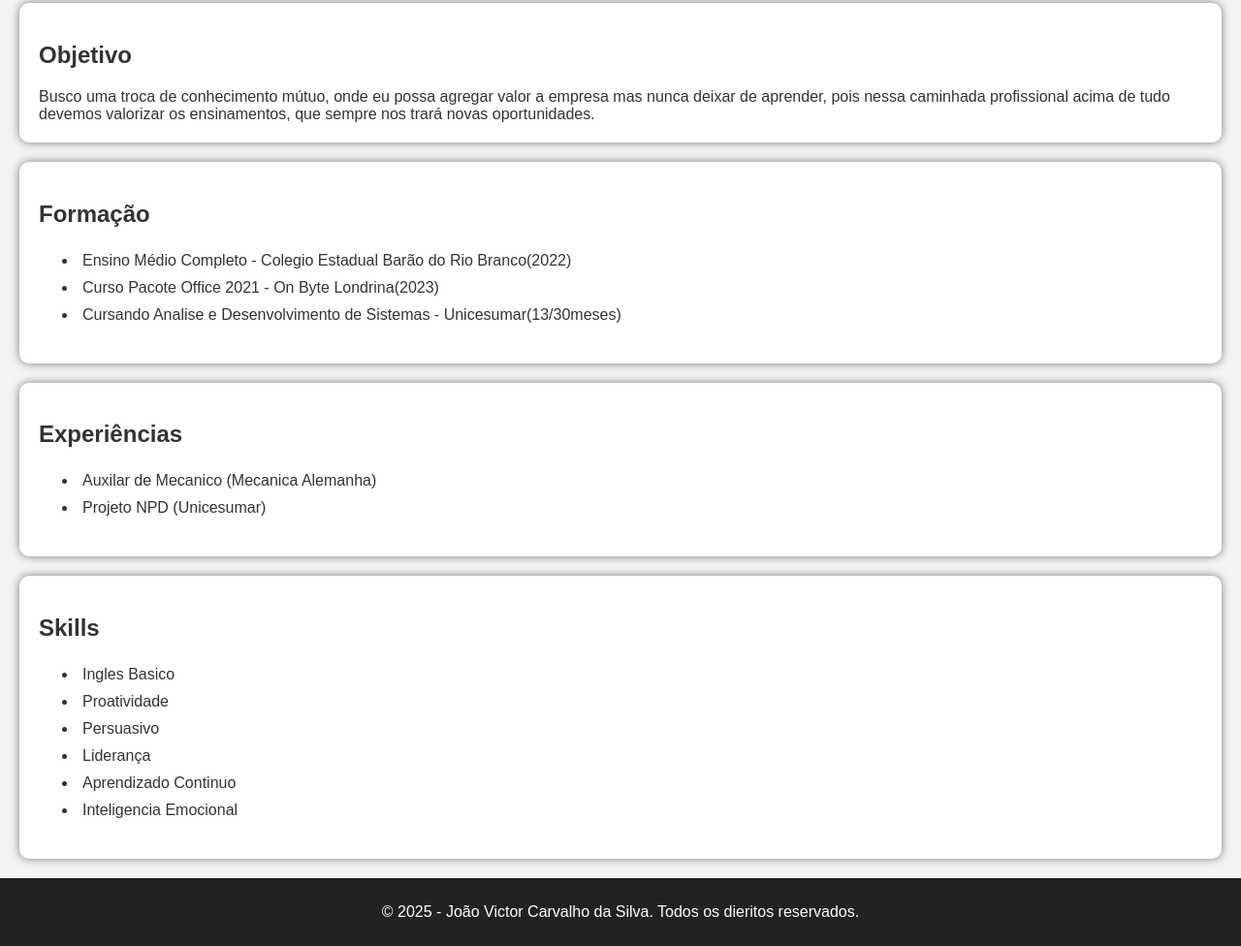
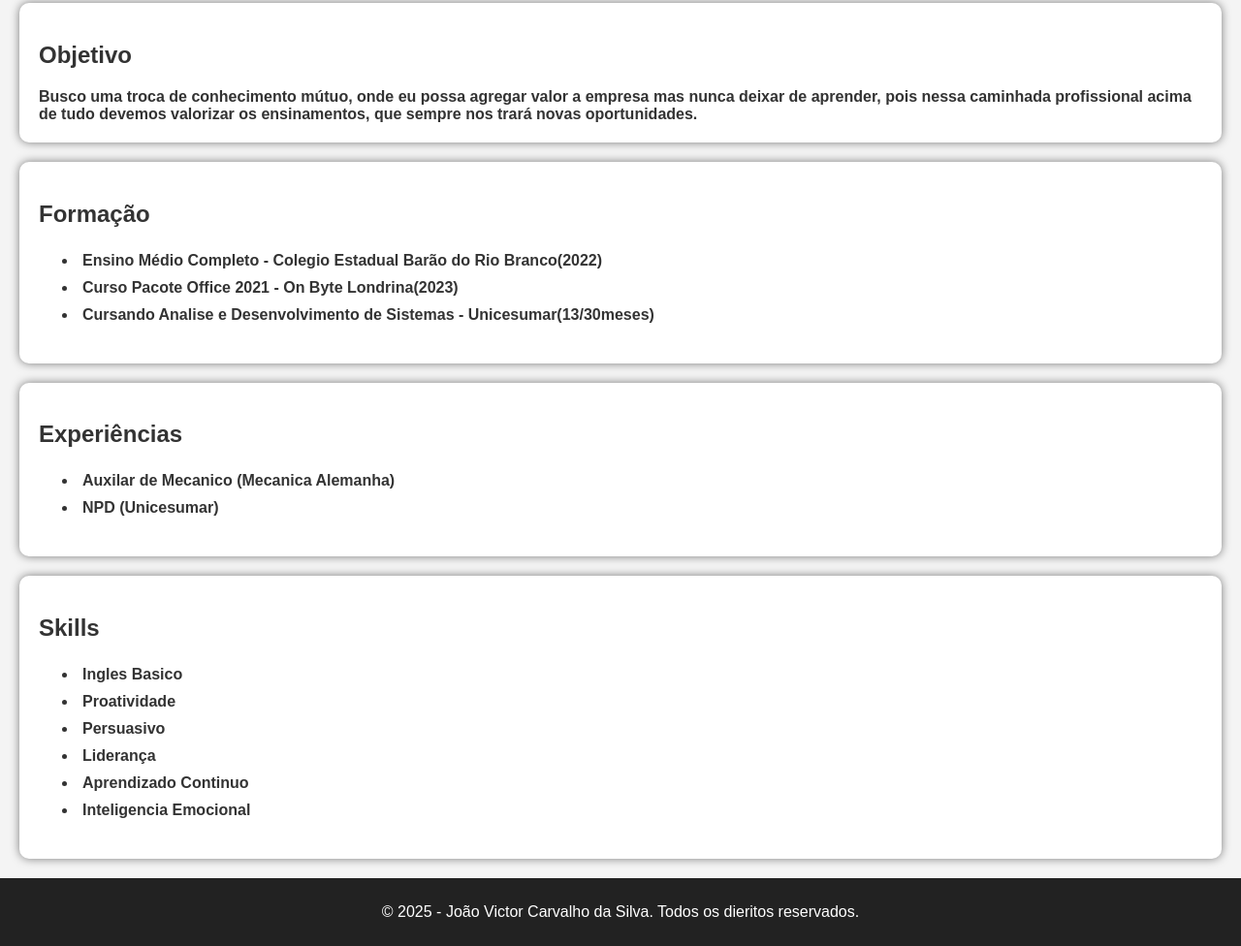
Before and after one commit to CarvalhotoKz/Curriculo, a plain HTML site: page index.html in a window 1280 px wide. Shown: the part 549-1525 px from the top of the page at 97% size. Drawn offline with Linux system fonts and the light colour scheme.

Commit message:
Atualização de Curriculo HTML2

```diff
--- a/index.html
+++ b/index.html
@@ -23,36 +23,36 @@
 
     <section id="Objetivo">
       <h2>Objetivo</h2>
-      Busco uma troca de conhecimento mútuo, onde eu possa agregar valor a empresa mas nunca deixar de aprender, pois nessa caminhada profissional acima de tudo devemos valorizar os ensinamentos, que sempre nos trará novas oportunidades.
+      <b>Busco uma troca de conhecimento mútuo, onde eu possa agregar valor a empresa mas nunca deixar de aprender, pois nessa caminhada profissional acima de tudo devemos valorizar os ensinamentos, que sempre nos trará novas oportunidades.</b>
 
     </section>
 
     <section id="Formação">
        <h2>Formação</h2>
     <ul>
-        <li>Ensino Médio Completo - Colegio Estadual Barão do Rio Branco(2022)</li>
+        <strong><li>Ensino Médio Completo - Colegio Estadual Barão do Rio Branco(2022)</li>
         <li>Curso Pacote Office 2021 - On Byte Londrina(2023)</li>
-        <li>Cursando Analise e Desenvolvimento de Sistemas - Unicesumar(13/30meses)</li>
+        <li>Cursando Analise e Desenvolvimento de Sistemas - Unicesumar(13/30meses)</li></strong>
     </ul>
     </section>
 
     <section id="Experiências">
        <h2>Experiências</h2>
     <ul>
-        <li>Auxilar de Mecanico (Mecanica Alemanha)</li>
-        <li>Projeto NPD (Unicesumar)</li>
+        <li><b>Auxilar de Mecanico (Mecanica Alemanha)</b></li>
+        <li><b>NPD (Unicesumar)</b></li>
     </ul>
     </section>
 
     <section id="Skills">
        <h2>Skills</h2>
     <ul>
-        <li>Ingles Basico</li>
-        <li>Proatividade</li>
-        <li>Persuasivo</li>
-        <li>Liderança</li>
-        <li>Aprendizado Continuo</li>
-        <li>Inteligencia Emocional</li>
+        <strong><li>Ingles Basico</li></strong>
+        <strong><li>Proatividade</li></strong>
+        <strong><li>Persuasivo</li></strong>
+        <strong><li>Liderança</li></strong>
+        <strong><li>Aprendizado Continuo</li></strong>
+        <strong><li>Inteligencia Emocional</li></strong>
     </ul>
     </section>
 
```
